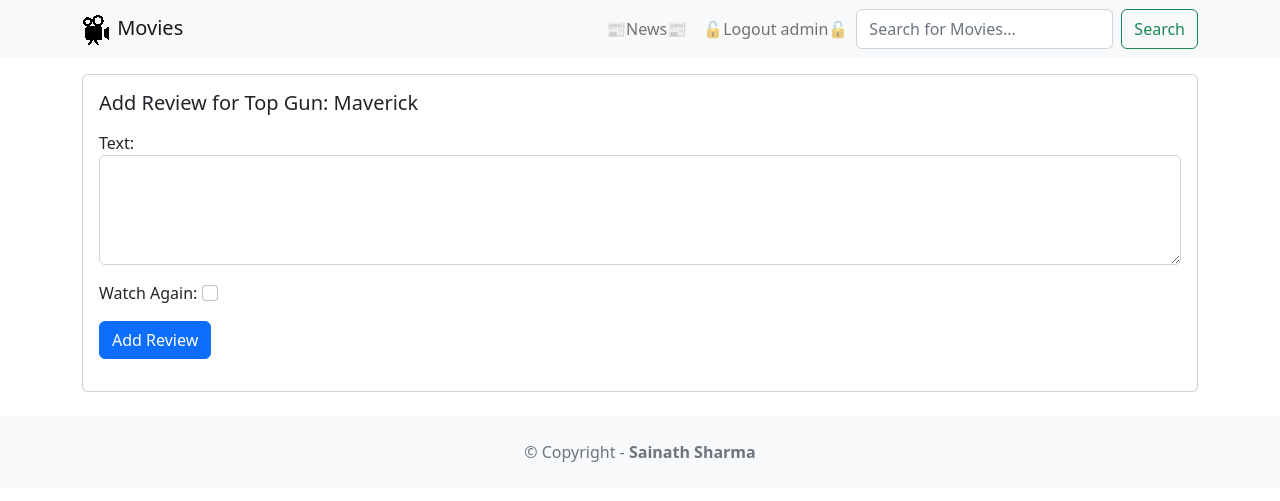
After one commit to sainathss97/Movie_review, a Django app: page /movie/2/create in a window 1280 px wide. The commit adds this page. Shown: the top 501 px of the page. Run offline with Django 4.2, Linux system fonts and the light colour scheme; a user stored in the database is signed in; data comes from the database, SQL or seed files in the repository; both versions use the stored data as it was after the commit.

Commit message:
Adding Review Model
 Create Reviews

 List Reviews

 Delete Reviews

 Updating Reviews

 Implementing Authorization

```diff
--- a/moviereviewsproject/accounts/templates/loginaccount.html
+++ b/moviereviewsproject/accounts/templates/loginaccount.html
@@ -12,7 +12,7 @@
 <body>
     <div class="card">
         <div class="card-header">
-            Signup !
+           <h2> 🔑Login🔑 </h2>
         </div>
         <form action="" method="POST">
             {% if error %}
@@ -21,7 +21,7 @@
             <div class="card-body">
                 {% csrf_token %}
                 <h5 class="card-title">{{form.as_p}}</h5>
-                <button type="'submit" class="btn btn-primary">Signup</button>
+                <button type="'submit" class="btn btn-primary">🔑Login🔑</button>
             </div>
         </form>
     </div>
--- a/moviereviewsproject/accounts/views.py
+++ b/moviereviewsproject/accounts/views.py
@@ -1,5 +1,5 @@
-import imp
-from urllib import request
+from cmath import log
+from django.contrib.auth.decorators import login_required
 from django.shortcuts import render
 from django.contrib.auth.forms import UserCreationForm,AuthenticationForm
 from .forms import UserCreateForm
@@ -34,7 +34,7 @@ def signupaccount(request):
                                                             'error':'Passwords are not matching'})
 
 
-
+@login_required
 def logoutaccount(request):
     logout(request)
     return redirect('home')
--- a/moviereviewsproject/movie/admin.py
+++ b/moviereviewsproject/movie/admin.py
@@ -1,5 +1,6 @@
 from django.contrib import admin
-from .models import Movie
+from .models import Movie,Review
 # Register your models here.
 
 admin.site.register(Movie)
+admin.site.register(Review)
--- /dev/null
+++ b/moviereviewsproject/movie/forms.py
@@ -0,0 +1,21 @@
+from django.forms import ModelForm, Textarea
+from .models import Review
+
+
+class ReviewForm(ModelForm):
+    def __init__(self, *args, **kwargs):
+        super(ModelForm, self).__init__(*args, **kwargs)
+        self.fields['text'].widget.attrs.update(
+            {'class': 'form-control'})
+        self.fields['watchAgain'].widget.attrs.update(
+            {'class': 'form-check-input'})
+
+    class Meta:
+        model = Review
+        fields = ['text', 'watchAgain']
+        labels = {
+            'watchAgain': ('Watch Again')
+        }
+        widgets = {
+            'text': Textarea(attrs={'rows': 4}),
+        }
--- a/moviereviewsproject/movie/models.py
+++ b/moviereviewsproject/movie/models.py
@@ -1,7 +1,5 @@
-from distutils.command.upload import upload
-from turtle import title
 from django.db import models
-
+from django.contrib.auth.models import User
 # Create your models here.
 
 class Movie(models.Model):
@@ -13,3 +11,16 @@ class Movie(models.Model):
 
     def __str__(self) -> str:
         return self.title
+
+
+class Review(models.Model):
+    '''Database for Reviews Model'''
+    text = models.TextField(max_length=500)
+    date = models.DateTimeField(auto_now_add=True)
+    user = models.ForeignKey(User,on_delete=models.CASCADE)
+    movie= models.ForeignKey(Movie,on_delete=models.CASCADE)
+    watchAgain = models.BooleanField()
+
+    def __str__(self) -> str:
+        return f'{user}->{movie}------\
+            {text}'
--- /dev/null
+++ b/moviereviewsproject/movie/templates/createreview.html
@@ -0,0 +1,37 @@
+<!DOCTYPE html>
+{% extends 'base.html' %}
+{% block content  %}
+<html lang="en">
+<head>
+    <meta charset="UTF-8">
+    <meta http-equiv="X-UA-Compatible" content="IE=edge">
+    <meta name="viewport" content="width=device-width, initial-scale=1.0">
+    <title>📝 Create Review 📝</title>
+</head>
+<body>
+    <div class="card mb-3">
+        <div class="row g-0">
+            <div>
+                <div class="card-body">
+                    <h5 class="card-title">Add Review for {{ movie.title }}</h5>
+                    {% if error %}
+                    <div class="alert alert-danger mt-3" Creating a review 129 role="alert">
+                        {{ error }}
+                    </div>
+                    {% endif %}
+                    <p class="card-text">
+                    <form method="POST">
+                        {% csrf_token %}
+                        {{ form.as_p }}
+                        <button type="submit" class="btn btn-primary">
+                            Add Review
+                        </button>
+                    </form>
+                    </p>
+                </div>
+            </div>
+        </div>
+    </div>
+    {% endblock content %}
+</body>
+</html>
--- a/moviereviewsproject/movie/templates/home.html
+++ b/moviereviewsproject/movie/templates/home.html
@@ -35,7 +35,7 @@
                         <div class="card-body">
                             <a href="{% url 'detail' movie.id %}">
                             <h5 class="card-title fw-bold">{{ movie.title }}</h5> </a>
-                            <p class="card-text">{{ movie.description }}</p>
+                            <p class="card-text">{{ movie.description  }}</p>
                             {% if movie.url %}
                             <a href="{{ movie.url }}" class="btn btn-primary">
                                 Movie Link
--- a/moviereviewsproject/movie/urls.py
+++ b/moviereviewsproject/movie/urls.py
@@ -2,4 +2,7 @@ from django.urls import path
 from . import views
 urlpatterns = [
     path('<int:movie_id>', views.detail, name='detail'),
+    path('<int:movie_id>/create', views.createreview, name='createreview'),
+    path('review/<int:review_id>', views.updatereview, name='updatereview'),
+    path('review/<int:review_id>/delete',views.deletereview, name='deletereview')
 ]
--- a/moviereviewsproject/movie/views.py
+++ b/moviereviewsproject/movie/views.py
@@ -1,10 +1,11 @@
-from re import search
-from turtle import title
+from cmath import log
+from warnings import catch_warnings
 from django.shortcuts import render
 from django.http import HttpResponse
-from django.shortcuts import get_object_or_404
-from .models import Movie
-
+from django.shortcuts import get_object_or_404,redirect
+from .models import Movie,Review
+from .forms import ReviewForm
+from django.contrib.auth.decorators import login_required
 # Create your views here.
 
 
@@ -32,4 +33,52 @@ def siginup(request):
 
 def detail(request,movie_id):
     movie = get_object_or_404(Movie,pk = movie_id)
-    return render (request, 'detail.html', {'movie':movie})
+    reviews = Review.objects.filter(movie=movie)
+    return render (request, 'detail.html', {'movie':movie,
+                                            'reviews':reviews})
+
+@login_required
+def createreview(request,movie_id):
+    movie = get_object_or_404(Movie,pk=movie_id)
+    if request.method == 'GET':
+        return render(request,'createreview.html',{
+                                            'form':ReviewForm(),
+                                            'movie':movie})
+
+    else:
+        try:
+            form = ReviewForm(request.POST)
+            newReview = form.save(commit=False)
+            newReview.user = request.user
+            newReview.movie = movie
+            newReview.save()
+            return redirect('detail',newReview.movie.id)
+        except ValueError:
+            return render(request,
+                         'createreview.html',
+                         {'form':ReviewForm(),
+                         'error':'😑bad Data Passed...😑'})
+
+@login_required
+def updatereview(request,review_id):
+    review = get_object_or_404(Review, pk=review_id, user = request.user)
+    if request.method == 'GET':
+        form = ReviewForm(instance = review)
+        return render(request,'updatereview.html',{ 'review':review,
+                                                    'form':form})
+    else:
+        try:
+            form = ReviewForm(request.POST,instance=review)
+            form.save()
+            return redirect('detail',review.movie.id)
+        except ValueError:
+            return render(request,'updatereview.html',{ 'review':review,
+                                                        'form':form,
+                                                      'error': error})
+
+
+@login_required
+def deletereview(request,review_id):
+    review = get_object_or_404(Review,pk = review_id,user = request.user)
+    review.delete()
+    return redirect('detail',review.movie.id)
--- a/moviereviewsproject/moviereviews/settings.py
+++ b/moviereviewsproject/moviereviews/settings.py
@@ -115,6 +115,7 @@ USE_I18N = True
 
 USE_TZ = True
 
+LOGIN_URL = 'loginaccount'
 
 # Static files (CSS, JavaScript, Images)
 # https://docs.djangoproject.com/en/4.0/howto/static-files/
```
Also changed, not shown: moviereviewsproject/movie/templates/detail.html (+33 -0 lines), moviereviewsproject/movie/templates/updatereview.html (added, +28 -0 lines), moviereviewsproject/db.sqlite3, moviereviewsproject/movie/migrations/0002_review.py (added).
